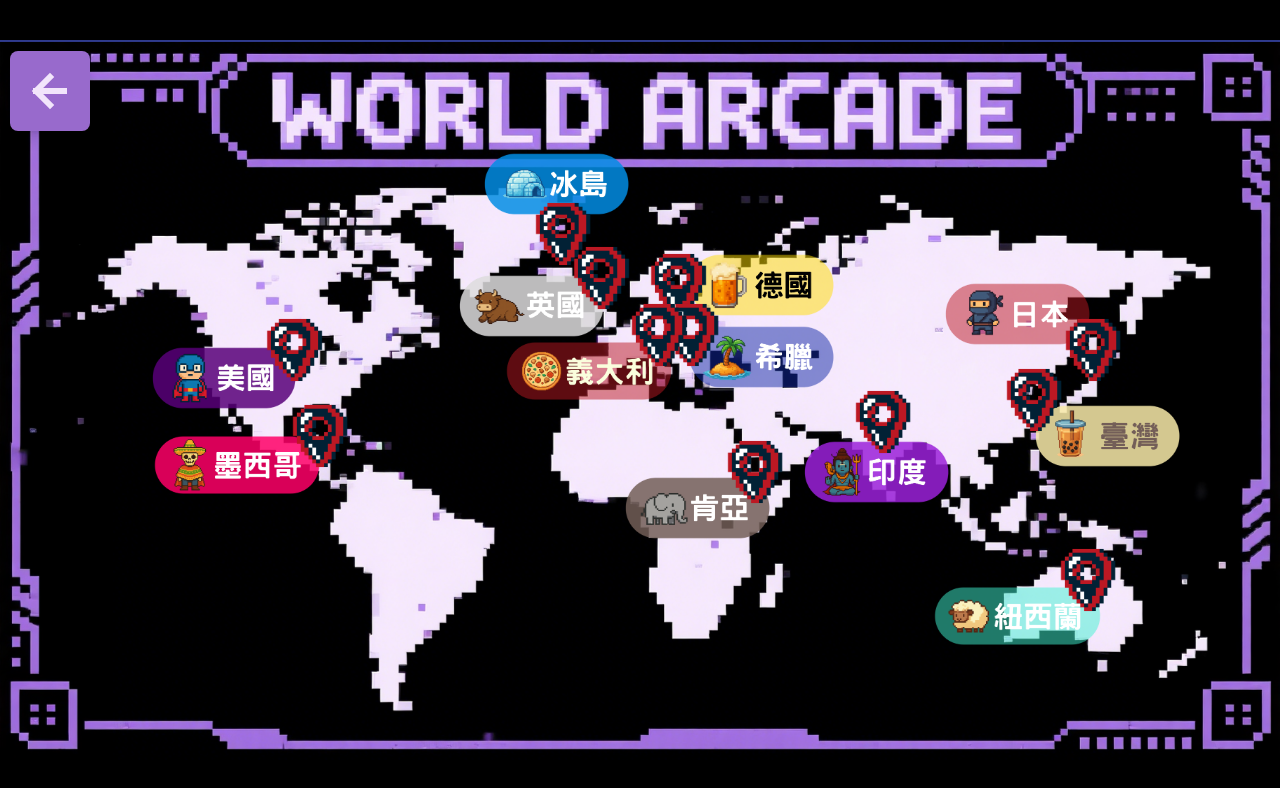
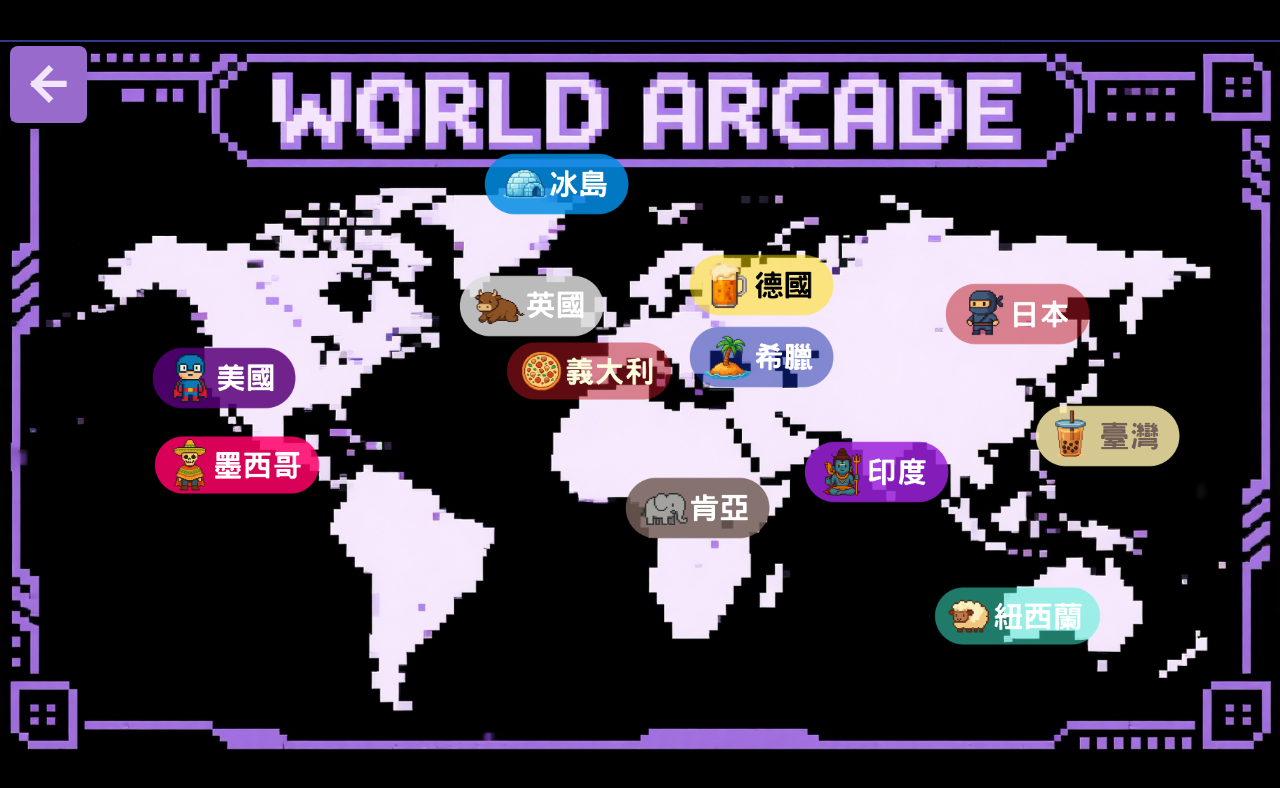
Before and after one commit to KAZE-L/World-Arcade, a Next.js app: page / in a window 1280 px wide. Both pictures are taken after a click on the element 640 px from the left and 472 px from the top of the page. Shown: the top 788 px of the page. Built offline with nearby package versions, Linux system fonts and the light colour scheme.

Commit message:
feat:remove main screen location pin

```diff
--- a/src/app/page.js
+++ b/src/app/page.js
@@ -144,7 +144,7 @@ export default function Home() {
         />
         <div
           className="absolute z-10 cursor-pointer hover:scale-110 transition-transform"
-          style={{ top: '1.5%', left: '0.8%' }}
+          style={{ top: '0.8%', left: '0.8%' }}
           onClick={() => setGameStarted(false)}
         >
           <div
@@ -152,18 +152,18 @@ export default function Home() {
             style={{
               backgroundColor: '#986acc',
               borderColor: '#f2e5fb',
-              width: '8vw',
-              height: '8vw',
-              maxHeight: '80px',
-              maxWidth: '80px',
-              minHeight: '32px',
-              minWidth: '32px'
+              width: '6vw',
+              height: '6vw',
+              maxHeight: '96px',
+              maxWidth: '96px',
+              minHeight: '2px',
+              minWidth: '2px'
             }}
           >
             <svg
               viewBox="0 0 24 24"
               fill="none"
-              style={{ color: '#f2e5fb', width: '60%', height: '60%' }}
+              style={{ color: '#f2e5fb', width: '65%', height: '65%' }}
             >
               <path
                 d="M19 12H5M12 19L5 12L12 5"
@@ -195,7 +195,7 @@ export default function Home() {
                   className="object-contain"
                 />
               </div>
-              <div
+              {/* <div
                 className="absolute"
                 style={{
                   top: game.pinPosition.top,
@@ -210,7 +210,7 @@ export default function Home() {
                   fill
                   className="object-contain"
                 />
-              </div>
+              </div> */}
             </div>
           ))}
         </div>
```
